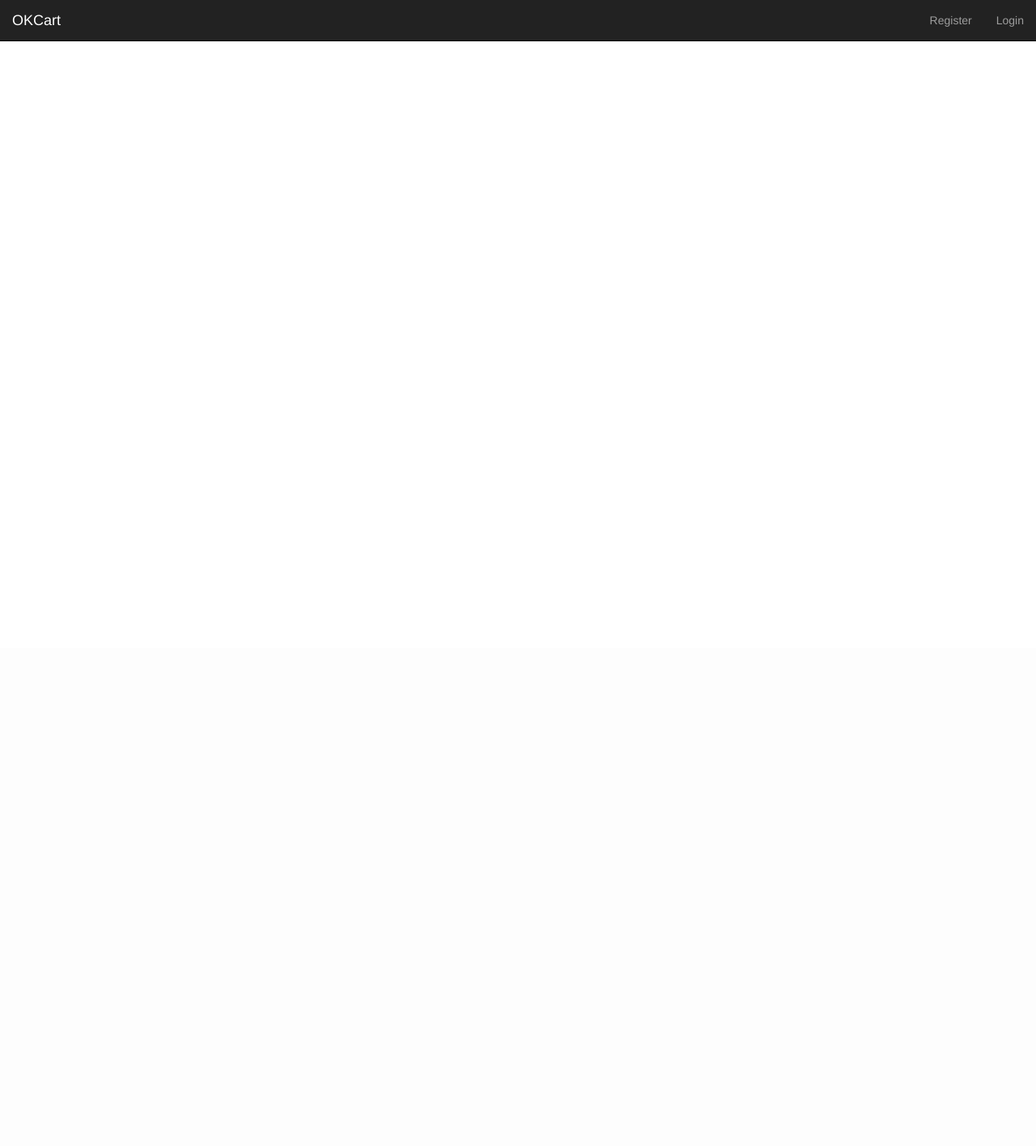
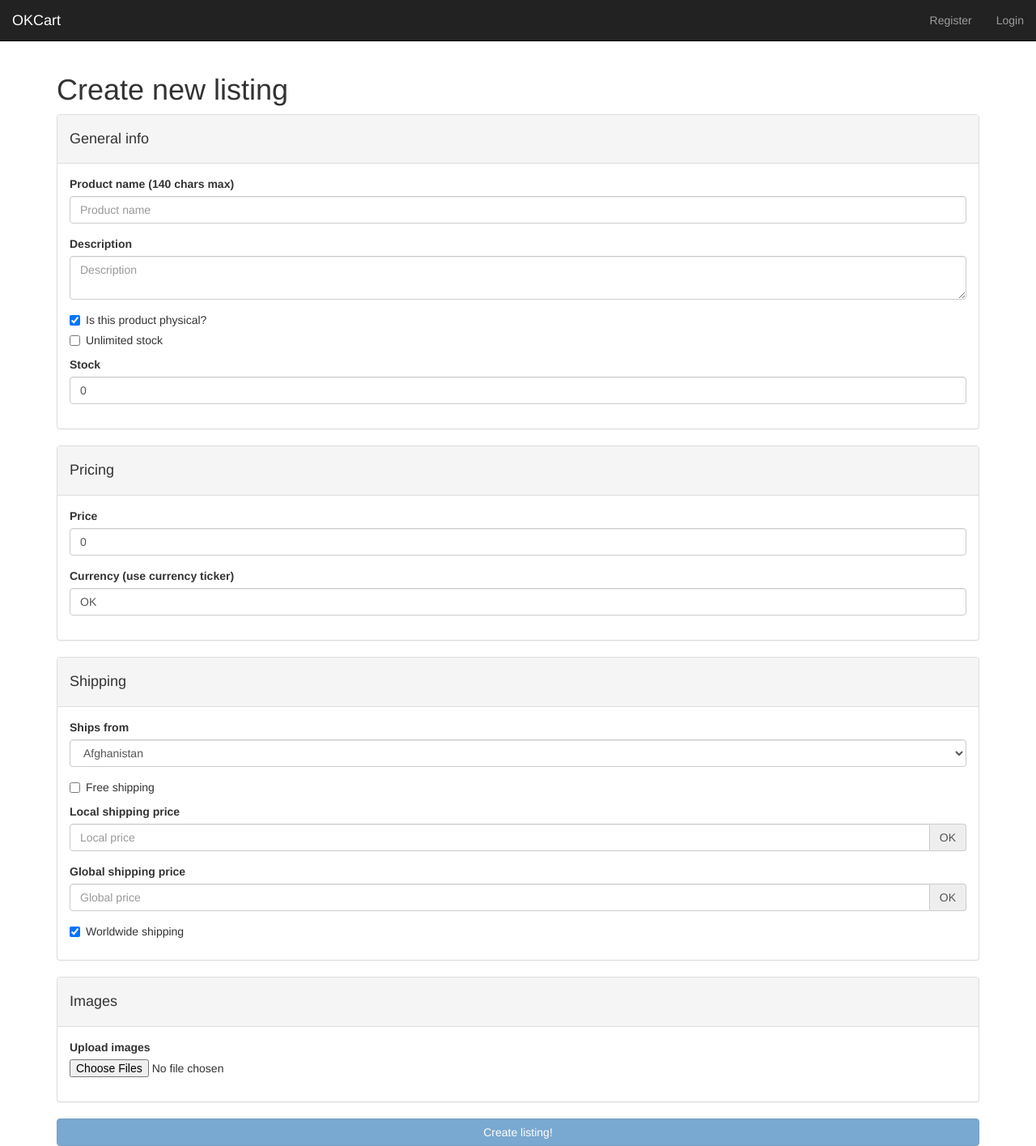
Before and after one commit to pta2002/okshop, a Django app: template templates/shop/newproduct.html in a window 1280 px wide. Shown: the whole page at 81% size. Before the commit the page ends 51 px from the top, so only its background shows below. Run offline with Django 3.2, Linux system fonts and the light colour scheme; the template is opened without the code that fills it, so the values that code supplies are empty; some libraries are stand-ins or nearby versions.

Commit message:
Started work on new product view

```diff
--- a/models.py
+++ b/models.py
@@ -35,7 +35,7 @@ def send_confirmation_email(user):
 class Product(models.Model):
 	product_name = models.CharField(max_length=140) # If you can't fit your product's name into a tweet you need a better name...
 	product_description = models.TextField()
-	approved = models.BooleanField(default=0)
+	approved = models.BooleanField(default=True)
 
 	price = models.DecimalField(max_digits=2**32, decimal_places=8)
 	price_currency = models.CharField(max_length=16, default='OK')
@@ -139,8 +139,9 @@ class ShippingCountry(models.Model):
 		return '%s ships to %s!' % (self.product, self.country)
 
 class ProductImage(models.Model):
-	product = models.ForeignKey(Product)
+	product = models.ForeignKey(Product, blank=True, null=True)
 	image = models.ImageField(upload_to=get_file_path)
+	delete = models.CharField(max_length=36,default=uuid.uuid4)
 
 class Cart(models.Model):
 	user = models.OneToOneField(User)
--- /dev/null
+++ b/static/shop/newproduct.js
@@ -0,0 +1,40 @@
+var app = new Vue({
+	el: '#vue-app',
+	data: {
+		'product_name': '',
+		'stock': 0,
+		'physical': true,
+		'currency': 'OK',
+		'free_shipping': false,
+		'unlimited': false,
+		'worldwide': true,
+		'images': [],
+		'price': 0,
+	},
+	methods: {
+		'uploadfiles': function(e) {
+			files = e.target.files || e.dataTransfer.files;
+			formdata = new FormData();
+			for (file of files) {
+				if (!file.type.match("image.*")) {
+					continue;
+				}
+
+				formdata.append('pics', file, file.name);
+			}
+			xhr = new XMLHttpRequest();
+			xhr.open('POST', '/api/uploadpic/', true);
+
+			var t = this;
+			xhr.onload = function() {
+				re = JSON.parse(xhr.responseText);
+				t.images = t.images.concat(re.images);
+			}
+			xhr.send(formdata);
+			document.getElementById("upload-pic").value = "";
+		},
+		'delpic':function(index){
+			this.images.splice(index,1);
+		}
+	}
+});
--- a/templates/countries.html
+++ b/templates/countries.html
@@ -1,5 +1,5 @@
 <!-- ISO-3166-1 country list -->
-<select name="country" class="form-control" id="country">
+<select name="{{ name|default:"country" }}" class="form-control" id="{{ name|default:"country" }}" {% if multiple %}multiple{%endif%}>
 	<option value="AF">Afghanistan</option>
 	<option value="AX">Åland Islands</option>
 	<option value="AL">Albania</option>
--- a/templates/shop/checkout1.html
+++ b/templates/shop/checkout1.html
@@ -55,7 +55,7 @@
 		<div class="form-group">
 			<label class="col-sm-2 control-label" for="address2">Country</label>
 			<div class="col-sm-10">
-				{% include "countries.html" %}
+				{% include "countries.html" with name='country' %}
 			</div>
 		</div>
 		{% csrf_token %}
--- a/templates/shop/newproduct.html
+++ b/templates/shop/newproduct.html
@@ -1,5 +1,126 @@
 {% extends "shop/base.html" %}
 {% block title %}Sell new item{% endblock %}
 {% block body %}
-
+<h1>Create new listing</h1>
+<form action="{% url 'shop:sellproduct' %}">
+	<div class="panel panel-default">
+		<div class="panel-heading">
+			<h4>General info</h4>
+		</div>
+		<div class="panel-body">
+			<div class="form-group">
+				<label class="control-label" for="product_name">Product name (140 chars max)</label>
+				<input type="text" id="product_name" name="product_name" class="form-control" v-model="product_name" placeholder="Product name">
+			</div>
+			<div class="form-group">
+				<label for="description" class="control-label">Description</label>
+				<textarea name="description" id="description" class="form-control vresize" placeholder="Description"></textarea>
+			</div>
+			<div class="checkbox">
+		    	<label>
+		     		<input type="checkbox" name="physical" v-model="physical"> Is this product physical?
+		    	</label>
+		 	</div>
+		 	<div class="text-info" v-if="!physical">
+		 		You'll be able to upload files/keys later.
+		 	</div>
+		 	<div class="checkbox">
+		    	<label>
+		     		<input type="checkbox" name="unlimited" v-model="unlimited"> Unlimited stock
+		    	</label>
+		 	</div>
+		 	<div v-if="!unlimited">
+		 		<div class="form-group">
+		 			<label for="stock" class="control-label">Stock</label>
+		 			<input type="number" placeholder="Stock" name="stock" id="stock" v-model="stock" class="form-control">
+		 		</div>
+		 	</div>
+		</div>
+	</div>
+	<div class="panel panel-default">
+		<div class="panel-heading">
+			<h4>Pricing</h4>
+		</div>
+		<div class="panel-body">
+			<div class="form-group">
+				<label for="price" class="control-label">Price</label>
+				<input type="number" name="price" placeholder="Price" id="price" v-model="price" class="form-control">
+			</div>
+			<div class="form-group">
+				<label for="price" class="control-label">Currency (use currency ticker)</label>
+				<input type="text" name="currency" placeholder="Currency" id="currency" class="form-control" v-model="currency">
+				<div class="text-info" v-if="currency != 'OK'">
+					The price will be estimated from the cryptonator API.
+				</div>
+			</div>
+		</div>
+	</div>
+	<div class="panel panel-default" v-if="physical">
+		<div class="panel-heading">
+			<h4>Shipping</h4>
+		</div>
+		<div class="panel-body">
+			<div class="form-group">
+				<label for="ships-from" class="control-label">Ships from</label>
+				{% include "countries.html" with name='ships-from' %}
+			</div>
+			<div class="checkbox">
+				<label><input type="checkbox" name="free-shipping" v-model="free_shipping"> Free shipping</label>
+			</div>
+			<div v-if="!free_shipping">
+				<div class="form-group">
+					<label for="local-price" class="control-label">Local shipping price</label>
+					<div class="input-group">
+						<input type="number" name="local-price" placeholder="Local price" class="form-control" id="local-price">
+						<div class="input-group-addon">{%verbatim%}{{ currency }}{% endverbatim %}</div>
+					</div>
+				</div>
+				<div class="form-group">
+					<label for="global-price" class="control-label">Global shipping price</label>
+					<div class="input-group">
+						<input type="number" name="global-price" placeholder="Global price" class="form-control" id="global-price">
+						<div class="input-group-addon">{%verbatim%}{{ currency }}{% endverbatim %}</div>
+					</div>
+				</div>
+			</div>
+			<div class="checkbox">
+				<label><input type="checkbox" name="worldwide-shipping" v-model="worldwide"> Worldwide shipping</label>
+			</div>
+			<div v-if="!worldwide">
+				<div class="form-group">
+					<label for="countries">Where does it ship to? (Ctrl-Click to select multiple)</label>
+					{% include "countries.html" with name="countries" multiple=True %}
+				</div>
+			</div>
+		</div>
+	</div>
+	<div class="panel panel-default">
+		<div class="panel-heading">
+			<h4>Images</h4>
+		</div>
+		<div class="panel-body">
+			<div class="form-group">
+				<label for="upload-pic" class="control-label">Upload images</label>
+				<input type="file" id="upload-pic" accept="image/*" multiple v-on:change="uploadfiles">
+				<div v-for="(image, index) in images">
+					<div class="col-sm-2">
+						{% verbatim %}
+						<img :src="image.url" alt="Uploaded image" class="img-responsive" style="margin: 1em 0">
+						{% endverbatim %}
+						<a v-on:click="delpic(index)" class="text-center btn btn-default btn-block"><i class="fa fa-trash" aria-hidden="true"></i></a>
+					</div>
+				</div>
+				<select name="images" multiple class="hidden">
+					<option :value="image.id" v-for="image in images" selected="selected"></option>
+				</select>
+			</div>
+		</div>
+	</div>
+	<input type="submit" class="btn-primary btn btn-block" value="Create listing!" :disabled="!(product_name.trim() != '' && (unlimited || (stock >= 0 && stock !== '')) && (price >= 0 && price !== '') && currency != '')">
+</form>
 {% endblock %}
+{% block extrascripts %}
+{% load static %}
+<script src="{% static 'shop/vue.js' %}"></script>
+<script src="{% static 'shop/newproduct.js' %}"></script>
+{% endblock %}
--- a/urls.py
+++ b/urls.py
@@ -20,7 +20,7 @@ urlpatterns = [
 	url(r'^me/purchases/keys/download/(?P<id>\d*[1-9]\d*)/$', views.download_file, name='download'),
 	url(r'^me/purchases/orders/$', views.orders, name='orders'),
 	url(r'^me/purchases/orders/(?P<id>\d*[1-9]\d*)/$', views.view_order, name='vieworder'),
-	url(r'^me/purchases/(?P<uuid>[A-Za-z0-9\-\_]{36})/$', views.view_purchase, name='purchase'),
+	url(r'^me/purchases/{36}$', views.view_purchase, name='purchase'),
 	url(r'^me/dashboard/$', views.dashboard, name='dashboard'),
 	url(r'^me/dashboard/new/$', views.sell_new_product, name='sellproduct'),
 	url(r'^accounts/login/$', views.login_view, name='login'),
@@ -33,4 +33,6 @@ urlpatterns = [
 	url(r'^api/wallets/send/$', views.api_send, name='apisend'),
 	url(r'^api/keys/get/$', views.get_key, name='getkey'),
 	url(r'^api/qrcode/$', views.qr_code, name='qrcode'),
+	url(r'^api/uploadpic/$', views.upload_pic, name='uploadpic'),
+	url(r'^api/deletepic/(?P<uuid>\d*[1-9]\d*)/$', views.delete_pic, name='deletepic'),
 ]
```
Also changed, not shown: views.py (+20 -0 lines), migrations/0042_auto_20170122_1825.py (added), migrations/0043_auto_20170122_2020.py (added), migrations/0044_productimage_delete.py (added).
